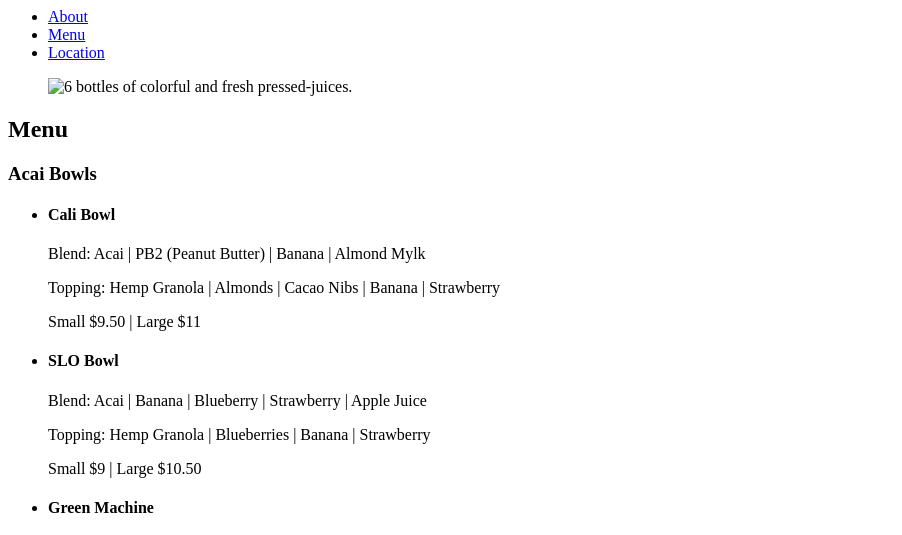
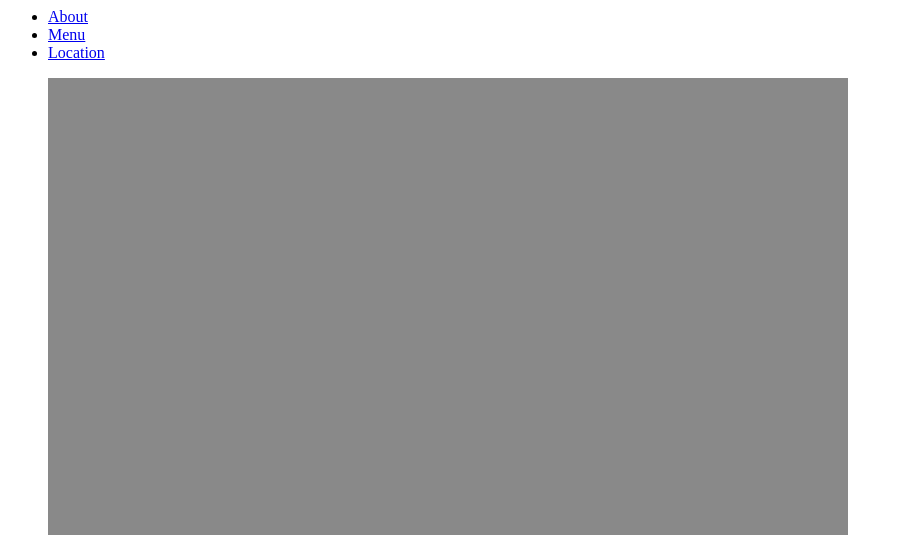
Before and after one commit to laurenmindo/laurenmindo.github.io, a plain HTML site: page grc338/website-content-hierarchy/menu.html in a window 1280 px wide. Shown: the part 243-778 px from the top of the page, without its empty margins (0-902 px from the left). Drawn offline with Linux system fonts and the light colour scheme.

Commit message:
Update menu.html

```diff
--- a/grc338/website-content-hierarchy/menu.html
+++ b/grc338/website-content-hierarchy/menu.html
@@ -22,7 +22,7 @@
                 </header>
                 <article>
                     <figure>
-                        <img src=juice.jpg" alt="6 bottles of colorful and fresh pressed-juices.">
+                        <img src="juice.jpg" alt="6 bottles of colorful and fresh pressed-juices.">
                     </figure>
 
         <h2>Menu</h2>
```
